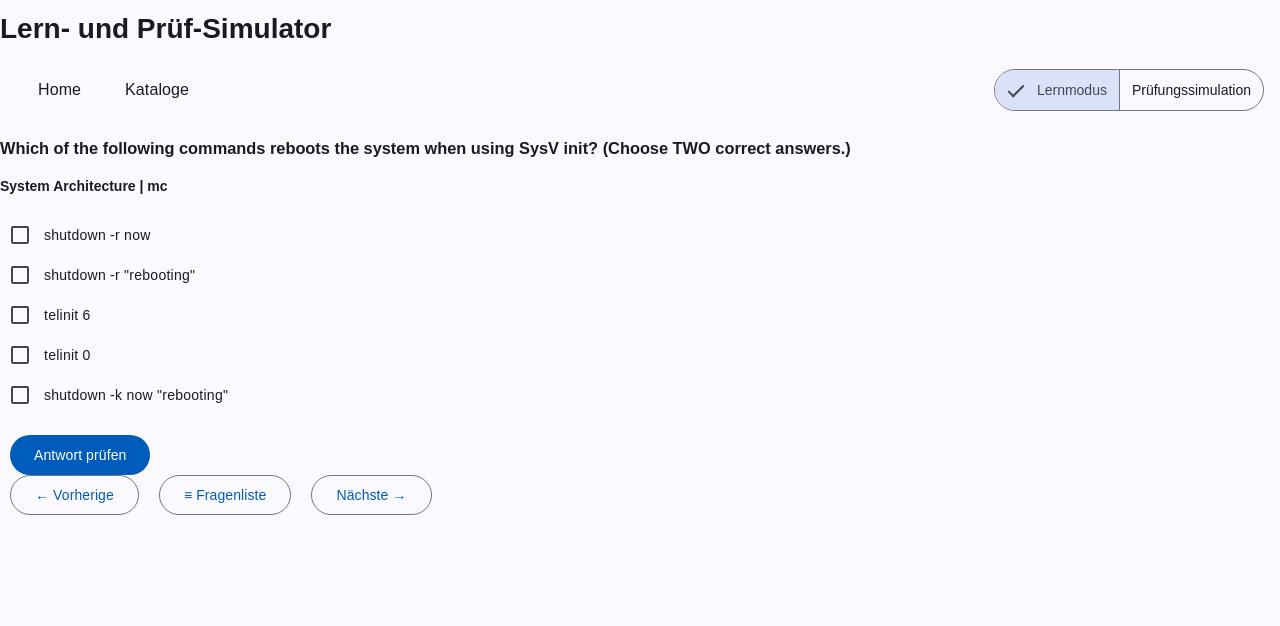
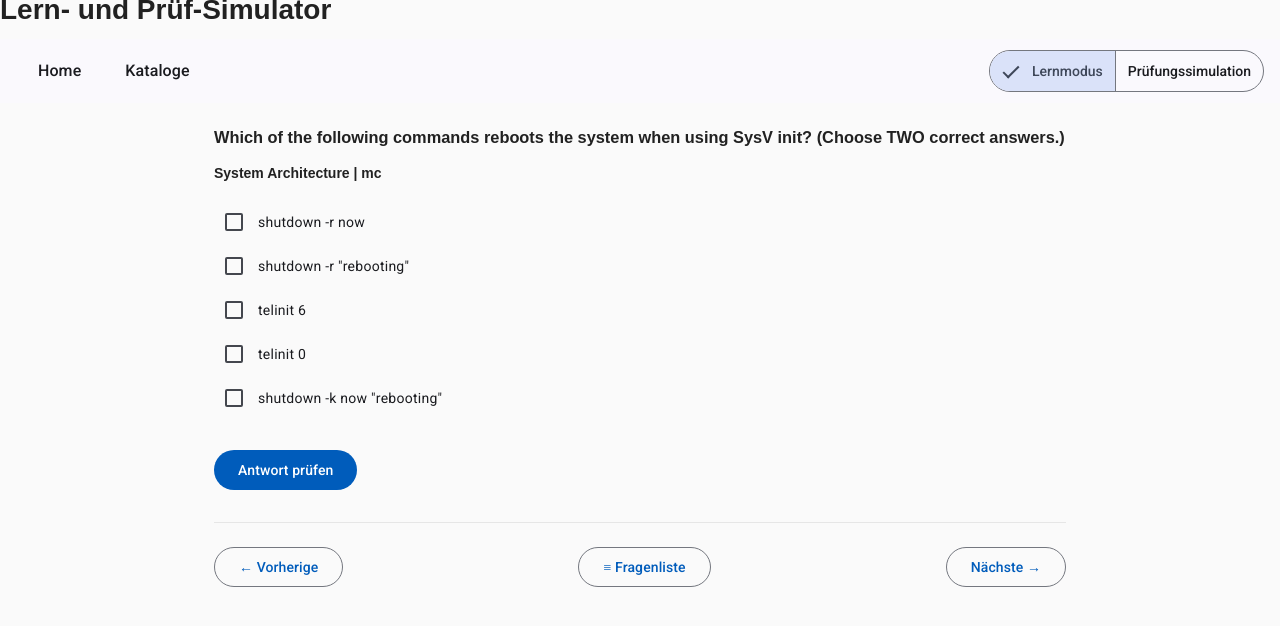
Before and after one commit to youllia/LPSim, an Angular app: page /catalogs/1/questions/2 in a window 1280 px wide. Shown: the top 626 px of the page. Built offline with nearby package versions, Linux system fonts and the light colour scheme; data requests are answered from the project's data file.

Commit message:
q.details fix fi, answer

```diff
--- a/src/app/app.scss
+++ b/src/app/app.scss
@@ -0,0 +1,37 @@
+
+app-header,
+app-nav,
+app-footer {
+  display: block;
+}
+
+main {
+  max-width: 900px;
+  margin: 0 auto;
+  padding: 1.5rem;
+}
+
+h3 {
+  margin: 0 0 0.5rem;
+  font-size: 1.25rem;
+}
+
+h4 {
+  margin: 0 0 1.5rem;
+  font-weight: 400;
+  font-size: 0.875rem;
+  color: rgba(0, 0, 0, 0.6);
+}
+
+button[matButton] {
+  margin-top: 0.5rem;
+}
+
+.nav {
+  display: flex;
+  justify-content: space-between;
+  gap: 0.75rem;
+  margin-top: 2rem;
+  padding-top: 1rem;
+  border-top: 1px solid rgba(0, 0, 0, 0.08);
+}
--- a/src/app/features/question-detail/question-detail.html
+++ b/src/app/features/question-detail/question-detail.html
@@ -7,8 +7,12 @@
 
   <!-- Multiple Choice -->
     @case ('mc') {
-      @for (answer of q!.answers; track answer.id) {
-      <mat-checkbox [checked]="selectedIds().includes(answer.id)" (change)="toggleSelected(answer.id, $event.checked)">
+      @for (answer of q.answers; track answer.id) {
+        <mat-checkbox
+          [checked]="selectedAnswerIds().includes(answer.id)"
+          (change)="toggleSelected(answer.id, $event.checked)"
+          [class.correct-answer]="checked() && answer.isCorrect"
+          [class.wrong-selected]="checked() && !answer.isCorrect && selectedAnswerIds().includes(answer.id)">
           {{ answer.answerText }}
         </mat-checkbox>
       }
@@ -16,14 +20,16 @@
 
   <!-- Single Choice -->
     @case ('sc') {
-    <mat-radio-group [value]="selectedId()" (change)="selectedId.set($event.value)">
+      <mat-radio-group [value]="selectedAnswerId()" (change)="selectedAnswerId.set($event.value)">
         @for (answer of q.answers; track answer.id) {
-      <mat-radio-button [value]="answer.id">
+          <mat-radio-button
+            [value]="answer.id"
+            [class.correct-answer]="checked() && answer.isCorrect"
+            [class.wrong-selected]="checked() && !answer.isCorrect && selectedAnswerId() === answer.id">
             {{ answer.answerText }}
           </mat-radio-button>
         }
       </mat-radio-group>
-    <p>Debug: {{ selectedId() }}</p>
     }
 
   <!-- Fill-In -->
@@ -35,27 +41,27 @@
           (input)="userInput.set($any($event.target).value)"/>
       </mat-form-field>
     }
-
-<!--     @default {
-      <p>
-        Die Frage wurde nicht gefunden.
-      </p>
-      } -->
   }
 
   <br />
 
-  <!-- && selectedId() !== null -->
     @if (mode.mode() === 'lernen') {
       <button matButton="filled" (click)="checked.set(true)">Antwort prüfen</button>
 
       @if (checked()) {
-        <p>Resultat: {{ isCorrect() ? 'Richtig' : 'Falsch' }}</p>
-        <p>Korrekt:</p>
-
+        <div class="result">
+          <p class="verdict"
+            [class.correct]="isCorrect()"
+            [class.incorrect]="!isCorrect()">
+            {{ isCorrect() ? 'Richtig' : 'Falsch' }}
+          </p>
+          <p>Korrekte Antwort(en):</p>
+          <ul>
             @for (a of correctAnswers(); track a.id) {
               <li>{{ a.answerText }}</li>
             }
+          </ul>
+        </div>
       }
     }
   }
--- a/src/app/features/question-detail/question-detail.scss
+++ b/src/app/features/question-detail/question-detail.scss
@@ -1,11 +1,83 @@
-mat-checkbox {
-  display: block;
+
+
+mat-form-field {
+  width: 100%;
 }
+
 mat-radio-group {
   display: flex;
   flex-direction: column;
   gap: 0.5rem;
+  margin-bottom: 1.5rem;
 }
-button {
-  margin: 0 10px;
+
+mat-checkbox {
+  display: block;
+  margin: 0.25rem 0;
 }
+
+button[matButton] {
+  margin-top: 0.5rem;
+}
+
+.nav {
+  display: flex;
+  justify-content: space-between;
+  gap: 0.75rem;
+  margin-top: 2rem;
+  padding-top: 1rem;
+  border-top: 1px solid rgba(0, 0, 0, 0.08);
+}
+
+.result {
+  margin-top: 1.5rem;
+  padding: 1rem 1.25rem;
+  border-radius: 8px;
+  background: rgba(0, 0, 0, 0.03);
+
+  .verdict {
+    font-weight: 500;
+    font-size: 1.125rem;
+    margin: 0 0 0.5rem;
+
+    &.correct { color: #2e7d32; }   // зелёный
+    &.incorrect { color: #c62828; } // красный
+  }
+
+  p {
+    margin: 0.5rem 0;
+  }
+
+  ul {
+    margin: 0.5rem 0 0;
+    padding-left: 1.5rem;
+  }
+
+  li {
+    margin: 0.25rem 0;
+  }
+}
+
+mat-radio-button.correct-answer,
+mat-checkbox.correct-answer {
+  background: rgba(46, 125, 50, 0.1);    // светло-зелёный
+  border-left: 3px solid #2e7d32;
+  border-radius: 4px;
+  padding: 0.25rem 0.5rem;
+}
+
+mat-radio-button.wrong-selected,
+mat-checkbox.wrong-selected {
+  background: rgba(198, 40, 40, 0.1);
+  border-left: 3px solid #c62828;
+  border-radius: 4px;
+  padding: 0.25rem 0.5rem;
+}
+
+
+mat-radio-group,
+.answers {
+  display: flex;
+  flex-direction: column;
+  gap: 0.5rem;
+}
--- a/src/app/features/question-detail/question-detail.ts
+++ b/src/app/features/question-detail/question-detail.ts
@@ -7,6 +7,7 @@ import { MatRadioButton, MatRadioGroup } from '@angular/material/radio';
 import { MatButtonModule } from '@angular/material/button';
 import { MatButtonToggleModule } from '@angular/material/button-toggle';
 import { MatFormFieldModule } from '@angular/material/form-field';
+import { MatInputModule } from '@angular/material/input';
 
 @Component({
   selector: 'app-question-detail',
@@ -17,7 +18,8 @@ import { MatFormFieldModule } from '@angular/material/form-field';
     MatRadioGroup,
     MatButtonModule,
     MatButtonToggleModule,
-    MatFormFieldModule
+    MatFormFieldModule,
+    MatInputModule
   ],
   templateUrl: './question-detail.html',
   styleUrl: './question-detail.scss',
@@ -26,37 +28,28 @@ import { MatFormFieldModule } from '@angular/material/form-field';
 export class QuestionDetail implements OnInit {
   #route = inject(ActivatedRoute);
   store = inject(QuestionStore);
-  #id = signal(0);
+  protected mode = inject(ModeState);
 
-
-  protected mode = inject(ModeState);
-  //protected unlock = signal(false);
+  #id = signal<number>(0);
 
   protected question = computed(() => this.store.questions()
-    .find(q => q.id === this.#id()));
+  .find(q => q.id === this.#id()));
 
-  protected selectedIds = signal<number[]>([]);
-
-  protected toggleSelected(id: number, checked: boolean) {
-    const current = this.selectedIds();
-    this.selectedIds.set(
-      checked ? [...current, id] : current.filter(x => x !== id)
-    );
-  }
-
+  protected selectedAnswerId = signal<number | null>(null);
+  protected selectedAnswerIds = signal<number[]>([]);
   protected userInput = signal('');
 
+  checked  = signal<boolean>(false);
 
   ngOnInit() {
     this.#route.paramMap.subscribe({
       next: params => {
         this.#id.set(Number(params.get('questionId')));
 
-        this.selectedId.set(null);
+        this.selectedAnswerId.set(null);
+        this.selectedAnswerIds.set([]);
+        this.userInput.set('');
         this.checked.set(false);
-        //this.unlock.set(false);
-        this.selectedIds.set([]);
-        this.userInput.set('');
 
         const catId = Number(params.get('catalogId'));
         if (this.store.questions().length === 0) {
@@ -67,36 +60,62 @@ export class QuestionDetail implements OnInit {
   }
 
 
+
   // Antwortcheck
-  selectedId = signal<number | null>(null);
-  checked = signal(false);
-
   isCorrect = computed(() => {
     const q = this.question();
     if (!q) return false;
 
-    const correctIds = q.answers.filter(a => a.isCorrect).map(a => a.id).sort();
+    const correctIds = q.answers
+    .filter(a => a.isCorrect)
+    .map(a => a.id).sort();
+
+    if (q.type === 'sc') {
+      return correctIds.length === 1
+      && correctIds[0] === this.selectedAnswerId();
+    }
+
+    if (q.type === 'mc') {
+      const selected = [...this.selectedAnswerIds()].sort();
+      return selected.length === correctIds.length
+      && selected.every((id, i) => id === correctIds[i]);
+    }
+
+    if (q.type === 'fi') {
+      const user = this.userInput().trim().toLocaleLowerCase();
+      if (!user) return false;
+      return q.answers.some(a => a.isCorrect &&
+        a.answerText.trim().toLowerCase() === user);
+    }
+    return false;
   });
-
- /*  isCorrect = computed(() => this.question()?.answers
-    .find(a => a.id === this.selectedId())?.isCorrect ?? false); */
 
   correctAnswers = computed(() => this.question()?.answers
     .filter(a => a.isCorrect));
 
 
 
+
+  protected toggleSelected(id: number, checked: boolean) {
+    const current = this.selectedAnswerIds();
+
+    this.selectedAnswerIds.set(
+      checked ? [...current, id] : current.filter(x => x !== id)
+    );
+  }
+
+
   // Navigation zwischen Fragen
   protected prevId = computed(() => {
-    const qArr = this.store.questions();
-    const i = qArr.findIndex(q => q.id === this.#id());
-    return (i > 0) ? qArr[i - 1]?.id : undefined
+    const questions = this.store.questions();
+    const i = questions.findIndex(q => q.id === this.#id());
+    return (i > 0) ? questions[i - 1]?.id : undefined
   });
 
   protected nextId = computed(() => {
-    const qArr = this.store.questions();
-    const i = qArr.findIndex(q => q.id === this.#id());
-    return (i >= 0 && i < qArr.length - 1 ) ? qArr[i + 1]?.id : undefined;
+    const questions = this.store.questions();
+    const i = questions.findIndex(q => q.id === this.#id());
+    return (i >= 0 && i < questions.length - 1 ) ? questions[i + 1]?.id : undefined;
   });
 
 
--- a/src/styles.scss
+++ b/src/styles.scss
@@ -7,12 +7,16 @@
 
 html {
   height: 100%;
-  @include mat.theme((color: (primary: mat.$azure-palette,
+  @include mat.theme(
+    (
+      color: (
+        primary: mat.$azure-palette,
         tertiary: mat.$blue-palette,
       ),
-      typography: Arial,
+      typography: Roboto,
       density: 0,
-    ));
+    )
+  );
 }
 
 body {
@@ -32,5 +36,24 @@ body {
   margin: 0;
   height: 100%;
 }
+/* You can add global styles to this file, and also import other style files */
 
-/* You can add global styles to this file, and also import other style files */
+
+
+
+html, body {
+  margin: 0;
+  padding: 0;
+  font-family: Arial, Helvetica, sans-serif, "Helvetica Neue", sans-serif;
+  background: #fafafa;
+  color: rgba(0, 0, 0, 0.87);
+  min-height: 100vh;
+}
+
+* {
+  box-sizing: border-box;
+}
+
+h1, h2, h3, h4 {
+  margin-top: 0;
+}
```
Lines whose indentation alone changed are shown as unchanged.
